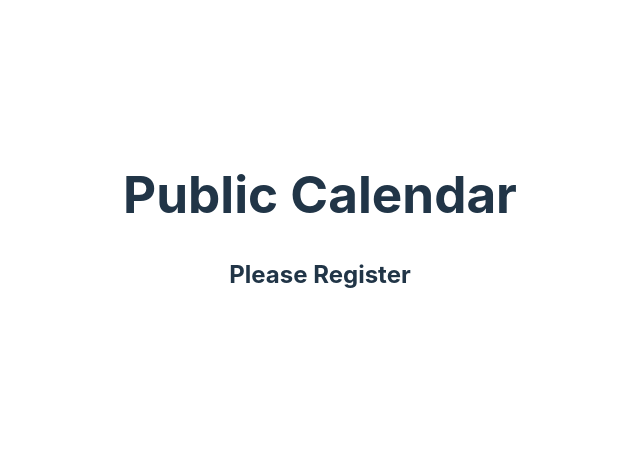
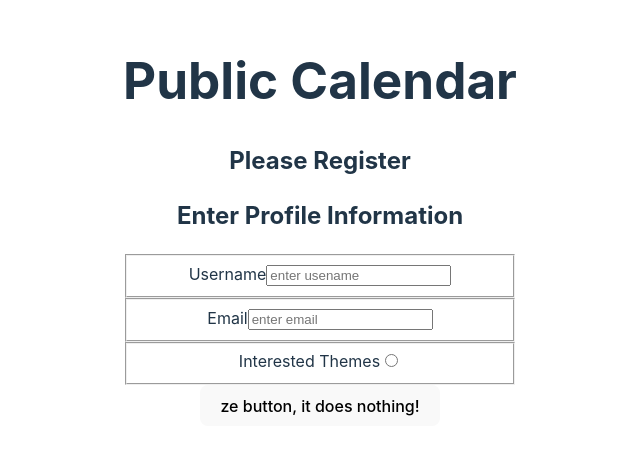
Before and after one commit to TheAdameia/public-calendar, a React (Vite) app: page /register in a window 1280 px wide. Shown: the part 178-632 px from the top of the page, without its empty margins (320-960 px from the left). Built offline with nearby package versions, Linux system fonts and the light colour scheme.

Commit message:
calling 0-3 done here

```diff
--- a/src/components/Authorization/Register.jsx
+++ b/src/components/Authorization/Register.jsx
@@ -1,3 +1,4 @@
+import { ProfileForm } from "../forms/ProfileForm"
 
 
 export const Register = () => {
@@ -8,6 +9,10 @@ export const Register = () => {
                 <h1>Public Calendar</h1>
                 <h2>Please Register</h2>
             </form>
+            <ProfileForm />
+            <button
+                type="submit"
+            >ze button, it does nothing!</button>
         </main>
     )
 }
--- a/src/components/forms/ProfileForm.jsx
+++ b/src/components/forms/ProfileForm.jsx
@@ -0,0 +1,36 @@
+
+
+export const ProfileForm = () => {
+    return (
+        <form>
+            <h2>Enter Profile Information</h2>
+            <fieldset>
+                <div className="">
+                    <label>Username</label>
+                    <input
+                        type="text"
+                        placeholder="enter usename"
+                    />
+                </div>
+            </fieldset>
+            <fieldset>
+                <div className="">
+                    <label>Email</label>
+                    <input
+                        type="email"
+                        placeholder="enter email"
+                    />
+                </div>
+            </fieldset>
+            <fieldset>
+                <div className="">
+                    <label>Interested Themes</label>
+                    <input
+                        type="radio"
+                        name="Themes go here? map and return checkboxes or do a dropdown"
+                    />
+                </div>
+            </fieldset>
+        </form>
+    )
+}
--- a/src/components/pages/EditProfile.jsx
+++ b/src/components/pages/EditProfile.jsx
@@ -1,7 +1,11 @@
+import { ProfileForm } from "../forms/ProfileForm"
 
 
 export const EditProfile = () => {
     return (
-        <div>placeholder for edit profile page, calls for profile form</div>
+        <>
+            <h2>placeholder for edit profile page, calls for profile form</h2>
+            <ProfileForm />
+        </>
     )
 }
--- a/src/components/pages/MyEvents.jsx
+++ b/src/components/pages/MyEvents.jsx
@@ -1,3 +1,4 @@
+import { Link } from "react-router-dom"
 import { EventsList } from "../events/EventsList"
 
 
@@ -7,7 +8,9 @@ export const MyEvents = () => {
             <h2>displays the events I created!</h2>
             <h3>buttons to edit and delete go in each - all events list below</h3>
             <EventsList />
-            <button>Click this button to do absolutely nothing (edit profile)</button>
+            <li>
+                <Link to={"/myevents/editprofile"}>Edit Profile</Link>
+            </li>
         </>
     )
 
```
Also changed, not shown: src/checklist_structure.txt.
